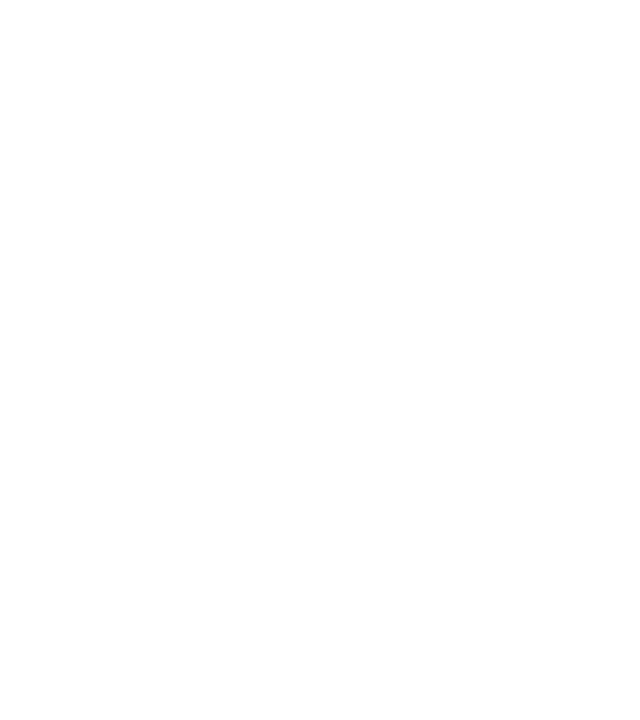
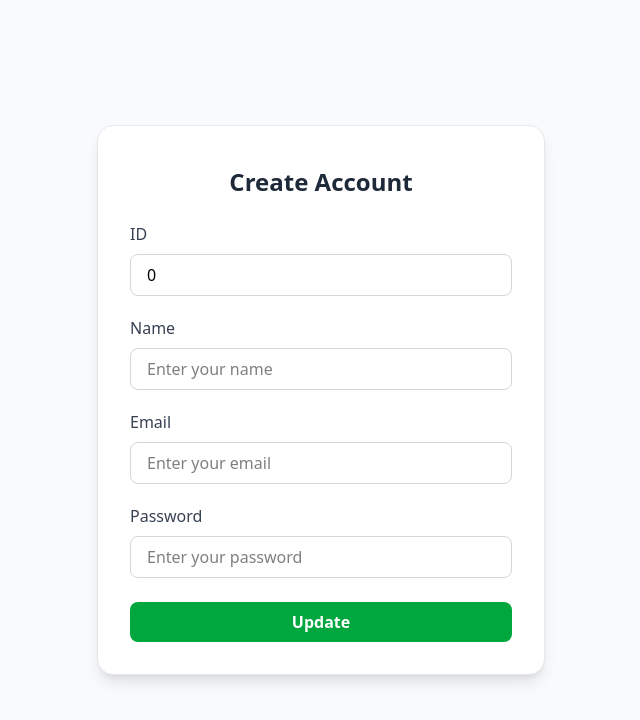
Before and after one commit to Nanasaheb29/Employee-Managment-System, a React (Vite) app: page /User-Profile/1 in a window 1280 px wide. Before the commit this address had no page. Shown: the top 720 px of the page, without its empty margins (319-959 px from the left). Built offline with nearby package versions, Linux system fonts and the light colour scheme; no server answers.

Commit message:
in this commit i have add a User Profile page that have a access to update user details

```diff
--- a/src/App.jsx
+++ b/src/App.jsx
@@ -4,6 +4,7 @@ import Welcome from "./Components.jsx/Welcome";
 import Login from "./Components.jsx/Login";
 import Register from "./Components.jsx/Register";
 import EmployeeDashboard from "./Components.jsx/EmployeeDashboard";
+import UserProfile from "./Components.jsx/UserProfile";
 
 function App() {
   return (
@@ -16,6 +17,8 @@ function App() {
 
         <Route path="/dashboard" element={<EmployeeDashboard />}></Route>
 
+        <Route path="/User-Profile/:id" element={<UserProfile />}></Route>
+
       </Routes>
     </>
   );
--- a/src/Components.jsx/EmployeeDashboard.jsx
+++ b/src/Components.jsx/EmployeeDashboard.jsx
@@ -1,5 +1,6 @@
 import axios from "axios";
 import React, { useState, useEffect } from "react";
+import { useNavigate } from "react-router-dom";
 
 function EmployeeDashboard() {
   const [employee, setEmployee] = useState([]);
@@ -11,22 +12,26 @@ function EmployeeDashboard() {
       .catch((error) => alert(error.message || "Something went wrong!"));
   }, []);
 
+  const nevigate = useNavigate();
+
+  const ShowUser = (id) => {
+    nevigate(`/User-Profile/${id}`);
+  };
 
   const DeleteUser = (id) => {
+    axios
+      .delete(`http://localhost:8080/delete?id=${id}`)
+      .then((response) => {
+        if (response.data === true) {
+          alert("Deleter !");
 
-    axios.delete(`http://localhost:8080/delete?id=${id}`)
-    .then((response) => {
-      if(response.data === true){
-        alert('Deleter !')
-
-       const reminingEmployee = employee.filter((emp) => emp.id!=id);
-       setEmployee(reminingEmployee);
-
-      }else{
-        alert('Somthing went wrong !!')
-      }
-    })
-    .catch((error) => alert(error.massage || 'somthing went wrong '))
+          const reminingEmployee = employee.filter((emp) => emp.id != id);
+          setEmployee(reminingEmployee);
+        } else {
+          alert("Somthing went wrong !!");
+        }
+      })
+      .catch((error) => alert(error.massage || "somthing went wrong "));
   };
 
   return (
@@ -66,10 +71,16 @@ function EmployeeDashboard() {
                     <td className="py-3 px-4">{emp.email}</td>
                     <td className="py-3 px-4 text-gray-500">{emp.password}</td>
                     <td className="py-3 px-4 space-x-3">
-                      <button onClick={() => DeleteUser(emp.id)} className="bg-red-500 text-white px-3 py-1 rounded-lg text-sm hover:bg-red-600 transition">
+                      <button
+                        onClick={() => DeleteUser(emp.id)}
+                        className="bg-red-500 text-white px-3 py-1 rounded-lg text-sm hover:bg-red-600 transition"
+                      >
                         Delete
                       </button>
-                      <button className="bg-blue-500 text-white px-3 py-1 rounded-lg text-sm hover:bg-blue-600 transition">
+                      <button
+                        onClick={() => ShowUser(emp.id)}
+                        className="bg-blue-500 text-white px-3 py-1 rounded-lg text-sm hover:bg-blue-600 transition"
+                      >
                         Show
                       </button>
                     </td>
--- /dev/null
+++ b/src/Components.jsx/UserProfile.jsx
@@ -0,0 +1,101 @@
+import axios from "axios";
+import React, { useState } from "react";
+import { useEffect } from "react";
+import { useParams } from "react-router-dom";
+
+function UserProfile() {
+  const { id } = useParams();
+
+  const [updateemployee, setupdateemployee] = useState({
+    id: 0,
+    name: "",
+    email: "",
+    password: "",
+  });
+
+  const inputHandler = (e) => {
+    const { name, value } = e.target;
+    setupdateemployee((old) => ({ ...old, [name]: value }));
+  };
+
+  useEffect(() => {
+    axios
+      .get(`http://localhost:8080/getById?id=${id}`)
+      .then((response) => setupdateemployee(response.data))
+      .catch((error) => alert(error.massage || "somthing went wrong"));
+  }, []);
+
+  return (
+    <div className="flex justify-center items-center min-h-screen bg-gray-50">
+      <form className="bg-white shadow-lg rounded-2xl px-8 pt-10 pb-8 w-full max-w-md border border-gray-200">
+        <h2 className="text-2xl font-bold text-center text-gray-800 mb-6">
+          Create Account
+        </h2>
+
+        <div className="mb-5">
+          <label className="block text-gray-700 font-medium mb-2">ID</label>
+          <input
+            type="number"
+            name="id"
+            readOnly
+            value={updateemployee.id}
+            onChange={inputHandler}
+            placeholder="Enter your id"
+            className="w-full px-4 py-2 border border-gray-300 rounded-lg focus:outline-none focus:ring-2 focus:ring-green-400"
+          />
+        </div>
+
+        {/* Name Field */}
+        <div className="mb-5">
+          <label className="block text-gray-700 font-medium mb-2">Name</label>
+          <input
+            type="text"
+            value={updateemployee.name}
+            name="name"
+            onChange={inputHandler}
+            placeholder="Enter your name"
+            className="w-full px-4 py-2 border border-gray-300 rounded-lg focus:outline-none focus:ring-2 focus:ring-green-400"
+          />
+        </div>
+
+        {/* Email Field */}
+        <div className="mb-5">
+          <label className="block text-gray-700 font-medium mb-2">Email</label>
+          <input
+            type="email"
+            value={updateemployee.email}
+            name="email"
+            onChange={inputHandler}
+            placeholder="Enter your email"
+            className="w-full px-4 py-2 border border-gray-300 rounded-lg focus:outline-none focus:ring-2 focus:ring-green-400"
+          />
+        </div>
+
+        {/* Password Field */}
+        <div className="mb-6">
+          <label className="block text-gray-700 font-medium mb-2">
+            Password
+          </label>
+          <input
+            type="password"
+            name="password"
+            value={updateemployee.password}
+            onChange={inputHandler}
+            placeholder="Enter your password"
+            className="w-full px-4 py-2 border border-gray-300 rounded-lg focus:outline-none focus:ring-2 focus:ring-green-400"
+          />
+        </div>
+
+        {/* Submit Button */}
+        <button
+          type="submit"
+          className="w-full bg-green-600 text-white font-semibold py-2 rounded-lg hover:bg-green-700 transition duration-200"
+        >
+          Update
+        </button>
+      </form>
+    </div>
+  );
+}
+
+export default UserProfile;
```
